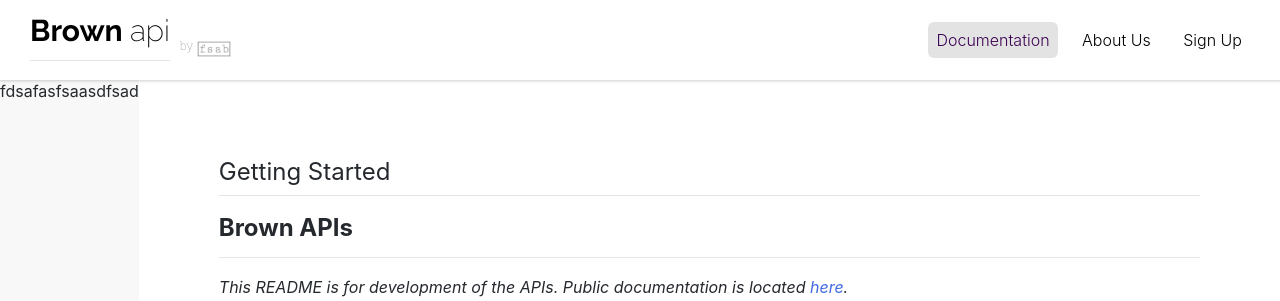
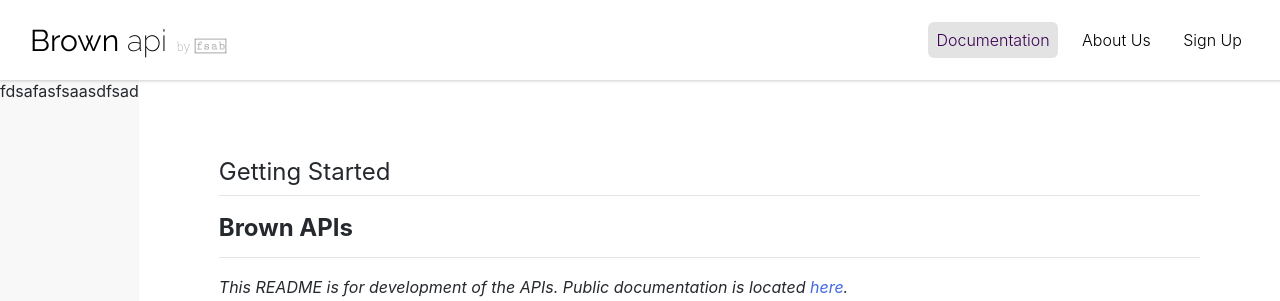
Before and after one commit to fullstackatbrown/brown-api, a Flask app: page / in a window 1280 px wide. Shown: the top 301 px of the page. Run offline with Flask 2, Linux system fonts and the light colour scheme; parts of the project's set-up code (start-up, migrations or seed data) failed here and were passed over.

Commit message:
fix logo

```diff
--- a/api/static/base.css
+++ b/api/static/base.css
@@ -3,7 +3,6 @@
   font-family: -apple-system, BlinkMacSystemFont, "Segoe UI", Roboto, Helvetica, Arial, sans-serif, "Apple Color Emoji", "Segoe UI Emoji", "Segoe UI Symbol";
   font-weight: 400;
   color: rgb(37,41,46);
-  line-height: 23px;
 }
 
 a {
@@ -110,6 +109,7 @@
   display: flex;
   flex-direction: row;
   width: 100%;
+  line-height: 23px;
 }
 
 .infosection {
--- a/api/templates/base.html
+++ b/api/templates/base.html
@@ -23,9 +23,9 @@
         <nav>
           <div class="navbar-brand header-component">
             <a class="logo defaulta" href="{{ url_for('root')}}">
-              <h1 class="title" style="font-family: 'Raleway', serif">
+              <span class="title" style="font-family: 'Raleway', serif">
                 Brown <span style="font-weight: 200">api</span>
-              </h1>
+              </span>
               <aside class="title-aside">
                 by
                 <img height="16px" style="margin-left: 4px;" src="../static/img/fsab.png"/>
```
